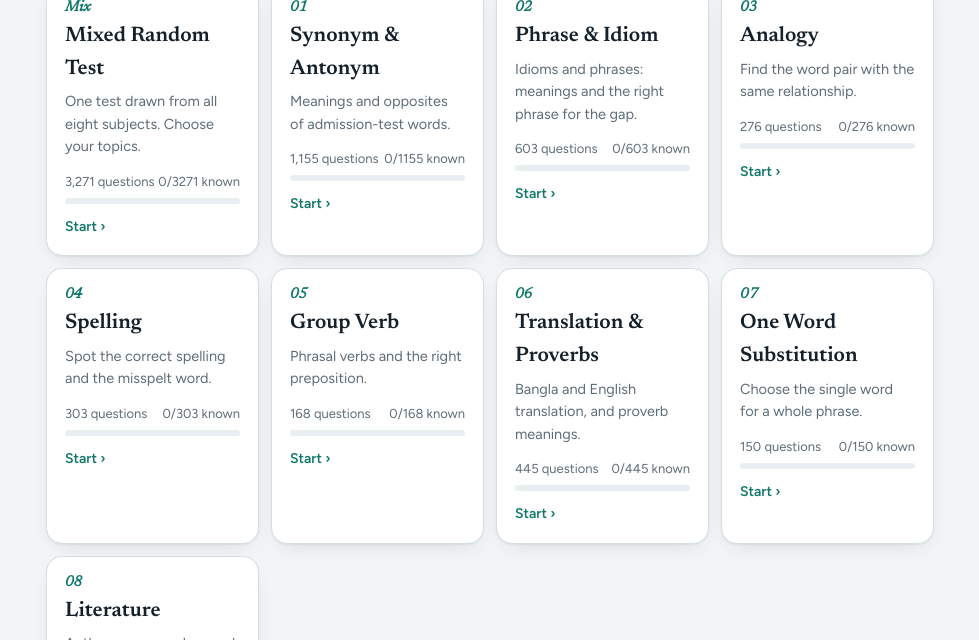
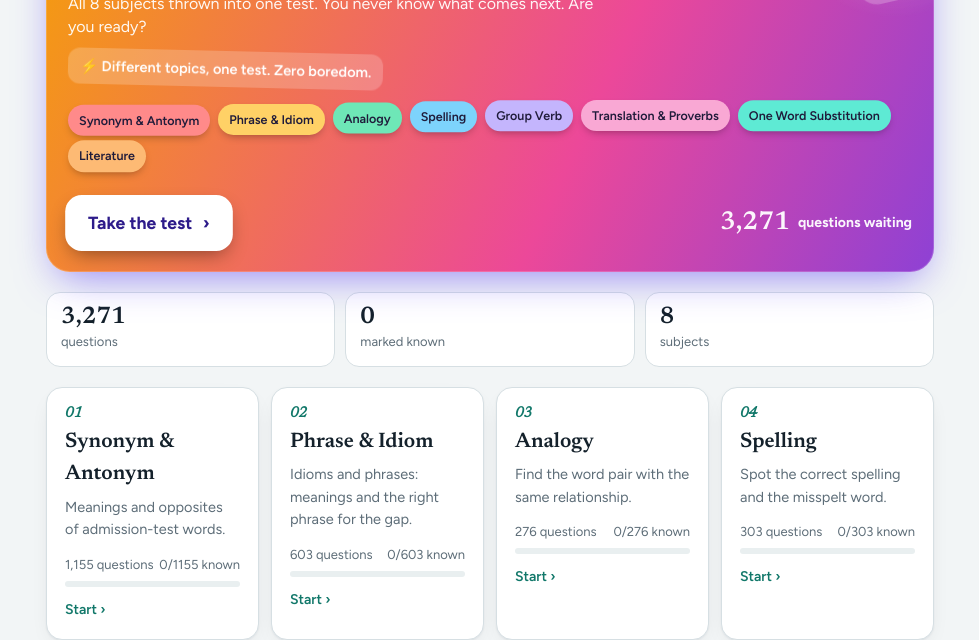
Before and after one commit to Shuv0-otg/Lexica, a plain HTML site: page index.html in a window 1280 px wide. Shown: the part 460-1100 px from the top of the page, without its empty margins (150-1129 px from the left). Drawn offline with Linux system fonts and the light colour scheme.

Commit message:
Update index.html

```diff
--- a/index.html
+++ b/index.html
@@ -81,11 +81,45 @@ a.tile{text-decoration:none;color:inherit;position:relative}
 .tile .meta{display:flex;justify-content:space-between;width:100%;margin-top:14px;font-size:13px;color:var(--mut)}
 .tile .bar{width:100%;margin-top:6px}
 .tile .go{margin-top:12px;font-weight:600;font-size:14px;color:var(--pr)}
+
+.mix{position:relative;display:block;overflow:hidden;text-decoration:none;color:#fff;border-radius:24px;padding:26px 22px 22px;margin:14px 0 18px;isolation:isolate;
+background:linear-gradient(115deg,#5b3df5,#0ea5e9,#10b981,#f59e0b,#ec4899,#5b3df5);background-size:300% 300%;animation:mixbg 9s ease-in-out infinite;
+box-shadow:0 14px 40px -12px rgba(91,61,245,.65),0 0 0 1px rgba(255,255,255,.18) inset;transition:transform .25s cubic-bezier(.2,.8,.2,1),box-shadow .25s}
+.mix:hover{transform:translateY(-4px) scale(1.012);box-shadow:0 22px 50px -12px rgba(236,72,153,.6),0 0 0 1px rgba(255,255,255,.3) inset}
+.mix:active{transform:scale(.975)}
+.mix::before{content:"";position:absolute;inset:0;z-index:-1;background:linear-gradient(105deg,transparent 35%,rgba(255,255,255,.38) 50%,transparent 65%);transform:translateX(-120%);animation:mixshine 4.2s ease-in-out infinite}
+.mix::after{content:"";position:absolute;width:260px;height:260px;right:-90px;top:-110px;border-radius:50%;z-index:-1;background:radial-gradient(circle,rgba(255,255,255,.35),transparent 65%);animation:mixglow 5s ease-in-out infinite}
+.mix .tag{display:inline-flex;align-items:center;gap:7px;font-weight:700;font-size:12px;letter-spacing:.08em;text-transform:uppercase;background:rgba(0,0,0,.28);padding:6px 12px;border-radius:99px;backdrop-filter:blur(6px)}
+.mix .tag i{width:8px;height:8px;border-radius:50%;background:#4ade80;box-shadow:0 0 0 0 rgba(74,222,128,.8);animation:mixping 1.6s infinite}
+.mix h2{margin:14px 0 6px;font:700 32px/1.1 Newsreader,Georgia,serif;text-shadow:0 2px 14px rgba(0,0,0,.28)}
+.mix p{margin:0;font-size:16px;line-height:1.45;color:rgba(255,255,255,.94);max-width:34em}
+.mix .hook{margin-top:12px;font-weight:600;font-size:14.5px;background:rgba(255,255,255,.2);display:inline-block;padding:7px 12px;border-radius:12px;animation:mixwob 3s ease-in-out infinite}
+.mix .die{position:absolute;right:16px;top:58px;width:64px;height:64px;border-radius:20px;background:rgba(255,255,255,.22);display:grid;place-items:center;backdrop-filter:blur(6px);animation:mixspin 7s linear infinite}
+.mix:hover .die{animation-duration:1.6s}
+.mix .die svg{width:34px;height:34px}
+.mix .chips{display:flex;flex-wrap:wrap;gap:8px;margin-top:18px}
+.mix .chips span{font-size:12.5px;font-weight:600;color:#1f1b3a;padding:6px 11px;border-radius:99px;background:var(--c);box-shadow:0 4px 10px -4px rgba(0,0,0,.4);animation:mixbob 2.6s ease-in-out infinite;animation-delay:var(--d)}
+.mix .cta{display:flex;align-items:center;justify-content:space-between;gap:12px;margin-top:20px}
+.mix .go2{display:inline-flex;align-items:center;gap:10px;background:#fff;color:#2d1b8a;font-weight:800;font-size:17px;padding:14px 22px;border-radius:16px;box-shadow:0 8px 20px -6px rgba(0,0,0,.45);animation:mixpulse 2.2s ease-in-out infinite}
+.mix .go2 b{display:inline-block;transition:transform .25s}.mix:hover .go2 b{transform:translateX(7px)}
+.mix .cnt{font-weight:700;font-size:14px;text-align:right;line-height:1.25;opacity:.95}.mix .cnt strong{display:block;font:700 26px Newsreader,Georgia,serif}
+@keyframes mixbg{0%,100%{background-position:0% 50%}50%{background-position:100% 50%}}
+@keyframes mixshine{0%,55%{transform:translateX(-120%)}100%{transform:translateX(120%)}}
+@keyframes mixglow{0%,100%{transform:scale(1);opacity:.8}50%{transform:scale(1.25);opacity:1}}
+@keyframes mixping{70%{box-shadow:0 0 0 9px rgba(74,222,128,0)}100%{box-shadow:0 0 0 0 rgba(74,222,128,0)}}
+@keyframes mixbob{0%,100%{transform:translateY(0)}50%{transform:translateY(-5px)}}
+@keyframes mixpulse{0%,100%{transform:scale(1)}50%{transform:scale(1.06)}}
+@keyframes mixspin{to{transform:rotate(360deg)}}
+@keyframes mixwob{0%,100%{transform:rotate(0)}25%{transform:rotate(-1.5deg)}75%{transform:rotate(1.5deg)}}
+@media(prefers-reduced-motion:reduce){.mix,.mix *,.mix::before,.mix::after{animation:none!important}}
+@media(max-width:420px){.mix h2{font-size:28px;max-width:75%}.mix .cnt{display:none}.mix .go2{width:100%;justify-content:center}}
 </style></head><body>
 <header class="top"><div><a class="logo" href="index.html"><i>L</i>Lexica</a><span style="flex:1"></span><button class="ib" id="th" title="Toggle theme" aria-label="Toggle theme"></button></div></header>
 <main class="wrap">
 <section class="hero"><p class="eyebrow">Admission English</p><h1>Choose a subject to practise.</h1><p>Flashcards to study and mini tests to take, for each part of the university admission English paper.</p></section>
+<a class="mix" id="mix" href="lexica-mixed.html"><span class="tag"><i></i>Main challenge</span><span class="die" aria-hidden="true"><svg viewBox="0 0 24 24" fill="none" stroke="#fff" stroke-width="2.2" stroke-linecap="round" stroke-linejoin="round"><path d="M16 3h5v5M4 20 21 3M21 16v5h-5M15 15l6 6M4 4l5 5"/></svg></span><h2>Mixed Random Test</h2><p>All 8 subjects thrown into one test. You never know what comes next. Are you ready?</p><div class="hook" id="mixhook"></div><div class="chips" id="mixchips"></div><div class="cta"><span class="go2">Take the test <b>›</b></span><span class="cnt"><strong id="mixn">0</strong>questions waiting</span></div></a>
 <div class="stats"><div class="stat"><b id="sq">0</b><span>questions</span></div><div class="stat"><b id="sk">0</b><span>marked known</span></div><div class="stat"><b id="ss">0</b><span>subjects</span></div></div>
+
 <div class="grid" id="grid"></div>
 </main>
 <script>
@@ -93,10 +127,16 @@ const APPS=[['lexica-mixed.html','lexicaMixed','Mixed Random Test','One test dra
 const $=s=>document.querySelector(s),esc=s=>String(s).replace(/[&<>"]/g,c=>({'&':'&amp;','<':'&lt;','>':'&gt;','"':'&quot;'}[c]));
 const read=k=>{try{return JSON.parse(localStorage.getItem(k)||'{}')}catch(e){return{}}};
 let tq=0,tk=0;
-$('#grid').innerHTML=APPS.map(([f,k,n,d,N],i)=>{const S=read(k),kn=(S.known||[]).length,st=S.last||kn>0||(S.hist||[]).length;if(f!=='lexica-mixed.html'){tq+=N;tk+=kn}
- return `<a class="tile" href="${f}"><span class="num">${(i?String(i).padStart(2,'0'):'Mix')}</span><h3>${esc(n)}</h3><p>${esc(d)}</p><div class="meta"><span>${N.toLocaleString()} questions</span><span>${kn}/${N} known</span></div><div class="bar"><i style="width:${Math.round(kn/N*100)}%"></i></div><span class="go">${st?'Continue':'Start'} ›</span></a>`}).join('');
+$('#grid').innerHTML=APPS.slice(1).map(([f,k,n,d,N],i)=>{const S=read(k),kn=(S.known||[]).length,st=S.last||kn>0||(S.hist||[]).length;if(f!=='lexica-mixed.html'){tq+=N;tk+=kn}
+ return `<a class="tile" href="${f}"><span class="num">${String(i+1).padStart(2,'0')}</span><h3>${esc(n)}</h3><p>${esc(d)}</p><div class="meta"><span>${N.toLocaleString()} questions</span><span>${kn}/${N} known</span></div><div class="bar"><i style="width:${Math.round(kn/N*100)}%"></i></div><span class="go">${st?'Continue':'Start'} ›</span></a>`}).join('');
 $('#sq').textContent=tq.toLocaleString();$('#sk').textContent=tk.toLocaleString();$('#ss').textContent=APPS.length-1;
-let th='';try{th=localStorage.getItem('lexicaIndexTheme')||''}catch(e){}
+
+{const mx=APPS[0],cols=['#ff8a8a','#ffd166','#6ee7b7','#7dd3fc','#c4b5fd','#f9a8d4','#5eead4','#fdba74'];
+$('#mixchips').innerHTML=APPS.slice(1).map((a,i)=>`<span style="--c:${cols[i%8]};--d:${(i*.22).toFixed(2)}s">${esc(a[2])}</span>`).join('');
+let ms=0;APPS.slice(1).forEach(a=>{ms+=(read(a[1]).mist||[]).length});
+$('#mixhook').textContent=ms?`🔥 ${ms} mistake${ms>1?'s':''} waiting to be fixed`:'⚡ Different topics, one test. Zero boredom.';
+const el=$('#mixn'),T=mx[4],t0=performance.now();(function f(t){const p=Math.min(1,(t-t0)/1100);el.textContent=Math.round(T*(1-Math.pow(1-p,3))).toLocaleString();if(p<1)requestAnimationFrame(f)})(t0);}
+ let th='';try{th=localStorage.getItem('lexicaIndexTheme')||''}catch(e){}
 const IC='<svg viewBox="0 0 24 24" width="20" height="20" fill="none" stroke="currentColor" stroke-width="2" stroke-linecap="round" stroke-linejoin="round"><path d="M21 12.8A9 9 0 1 1 11.2 3a7 7 0 0 0 9.8 9.8z"/></svg>';
 function theme(){const r=document.documentElement;th?r.dataset.theme=th:r.removeAttribute('data-theme');$('#th').innerHTML=IC}
 $('#th').onclick=()=>{const dark=th?th==='dark':matchMedia('(prefers-color-scheme:dark)').matches;th=dark?'light':'dark';try{localStorage.setItem('lexicaIndexTheme',th)}catch(e){}theme()};
```
